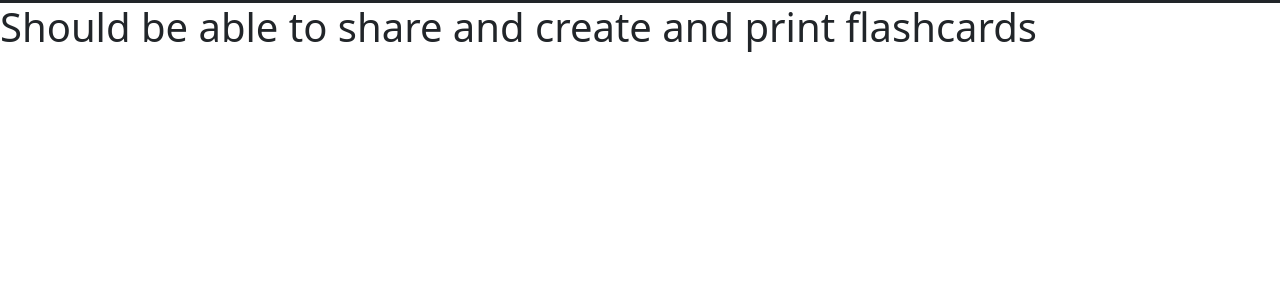
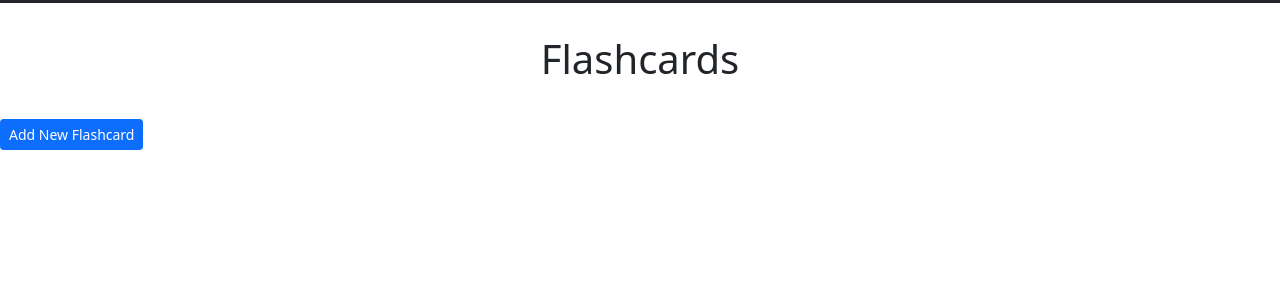
Before and after one commit to shohinsan/sjsu_cmpe_131, a Flask app: page /flashcards in a window 1280 px wide. Shown: the part 71-374 px from the top of the page. Run offline with Flask 2, Linux system fonts and the light colour scheme; a user stored in the database is signed in; data comes from the database, SQL or seed files in the repository; both versions use the stored data as it was after the commit; data that the repository does not hold is empty; some libraries are stand-ins or nearby versions.

Commit message:
flashcard update

```diff
--- a/alpha/projectdir/forms.py
+++ b/alpha/projectdir/forms.py
@@ -51,7 +51,7 @@ class TimerForm(FlaskForm):
 
 
 class NewFlashCard(FlaskForm):
-    markdownFile = FileField('Enter your markdown file', validators=[FileRequired(), FileAllowed(['md', 'markdown'], 'Markdown file only!')])
+    file = FileField('Enter your markdown file', validators=[FileRequired(), FileAllowed(['md', 'markdown'], 'Markdown file only!')])
     submit = SubmitField('Add')
 
 class NoteForm(FlaskForm):
--- a/alpha/projectdir/routes.py
+++ b/alpha/projectdir/routes.py
@@ -1,14 +1,16 @@
 from datetime import datetime
 import json
 
-from flask import render_template, url_for, redirect, flash, request, session
+from flask import render_template, url_for, redirect, flash, request, session, make_response
+from flask.wrappers import Response
 
 from projectdir import app, database, bcrypt, mail
 from projectdir.forms import RegistrationForm, LoginForm, ResetRequestForm, ResetPasswordForm, AccountUpdateForm, NewFlashCard, NoteForm, ShareForm
-from projectdir.models import User, Note
+from projectdir.models import User, Note, Flashcard
 from flask_login import login_user, logout_user, current_user, login_required
 from flask_mail import Message
 import os
+import pdfkit
 #import markdown
 #import markdown.extensions.fenced_code
 
@@ -113,24 +115,34 @@ def registration():
 
 
 @app.route('/flashcards')
+@login_required
 def flashcards():
     # user var from loging
     # have two different paths for creating and reading flashcards
     # mind map
-    """
     user = User.query.filter_by(username=current_user.username).first()
-    cards = Flashcards.query.filter_by(user_id=user.id).all()
+    flashcards = Flashcard.query.filter_by(user_id=user.id).all()
+
+    return render_template('flashcards.html', flashcards=flashcards, title='Flashcards')
+
+@app.route("/flashcards/<int:flashcard_id>", methods=['POST', 'GET'])
+@login_required
+def show_flashcard(flashcard_id):
+    flashcard = User.query.get_or_404(flashcard_id)
+    return render_template('flashcard.html', flashcard=flashcard, title=flashcard.file)
+
+
+@app.route("/flashcards/add", methods=['POST', 'GET'])
+@login_required
+def add_flashcard():
     form = NewFlashCard()
     if form.validate_on_submit():
-        read_file = open(form.markdownFile.data,"r")
-        content = markdown.markdown(read_file.read(), extensions=["fenced_code"])
-        newCard = NewFlashCard(user_id=user.id, content=content)
-        database.session.add(newCard)
+        flashcard = Flashcard(file=form.file.data, user_id=current_user.id)
+        database.session.add(flashcard)
         database.session.commit()
-        flash(f'Upload Flashcard Successfully!')
+        flash(f'Successfully added new markdown file to flashcard!')
         return redirect(url_for('flashcards'))
-    """
-    return render_template('flashcards.html',  title='Flashcards')
+    return render_template('createFlashcard.html',  form=form, title='Add Flashcard')
 
 @app.route('/notes')
 @login_required
@@ -202,6 +214,19 @@ def share_note(note_id):
         flash(f'Successfully Shared Note!')
         return redirect(url_for('note', note_id=note.id))
     return render_template('shareNote.html', form=form, title='Share Note')
+
+@app.route("/notes/<int:note_id>/downloadpdf", methods=['POST','GET'])
+@login_required
+def download_pdf(note_id):
+    note = Note.query.get_or_404(note_id)
+    rendered = render_template('pdf.html', note=note, node_id=note.id)
+    pdf = pdfkit.from_string(rendered, False)
+
+    response = make_response(pdf)
+    response.headers['content-Type'] = 'application/pdf'
+    response.headers['content-Disposition'] = 'inline: filename=output.pdf'
+
+    return response, redirect(url_for('note', note_id=note.id))
 
 @app.route('/finder')
 def finder():
--- a/alpha/projectdir/templates/flashcards.html
+++ b/alpha/projectdir/templates/flashcards.html
@@ -1,7 +1,9 @@
-{% extends 'featurebase.html' %}
-
+{% extends "layouts.html" %}
 {% block content %}
-<div>
-    <h1>Should be able to share and create and print flashcards</h1>
-</div>
-{% endblock %}
+    <h1 align="center"> Flashcards </h1>
+    {% for flashcard in flashcards %}
+        <h2 href="">{{flashcard.file}}</h2>
+    {% endfor %}
+    </br>
+    <a class="btn btn-primary btn-sm mt-1 mb-1" href="http://127.0.0.1:5000/flashcards/add"> Add New Flashcard </a>
+{% endblock content %}
--- a/alpha/projectdir/templates/note.html
+++ b/alpha/projectdir/templates/note.html
@@ -10,6 +10,7 @@
           <div>
             <a class="btn btn-secondary btn-sm mt-1 mb-1" href="{{ url_for('update_note', note_id=note.id) }}">Update</a>
             <a class="btn btn-secondary btn-sm mt-1 mb-1" href="{{ url_for('share_note', note_id=note.id) }}">Share</a>
+            <td> <a class="btn btn-secondary btn-sm mt-1 mb-1" href="{{ url_for('download_pdf', note_id=note.id) }}">Download PDF</a> </td>
             <a class="btn btn-danger btn-sm mt-1 mb-1" href="{{ url_for('delete_note', note_id=note.id) }}">Delete</a>
           </div>
         {% endif %}
--- a/alpha/requirements.txt
+++ b/alpha/requirements.txt
@@ -6,3 +6,4 @@ Flask-SQLAlchemy==2.5.1
 Flask-Bcrypt==0.7.1
 Flask-Login==0.5.0
 Flask-Mail==0.9.1
+pdfkit==1.0.0
```
Also changed, not shown: alpha/projectdir/models.py (+12 -1 lines), alpha/projectdir/templates/createFlashcard.html (added, +13 -0 lines), alpha/projectdir/templates/pdf.html (added, +19 -0 lines), alpha/projectdir/database/notetaking.db, 1 other file.
